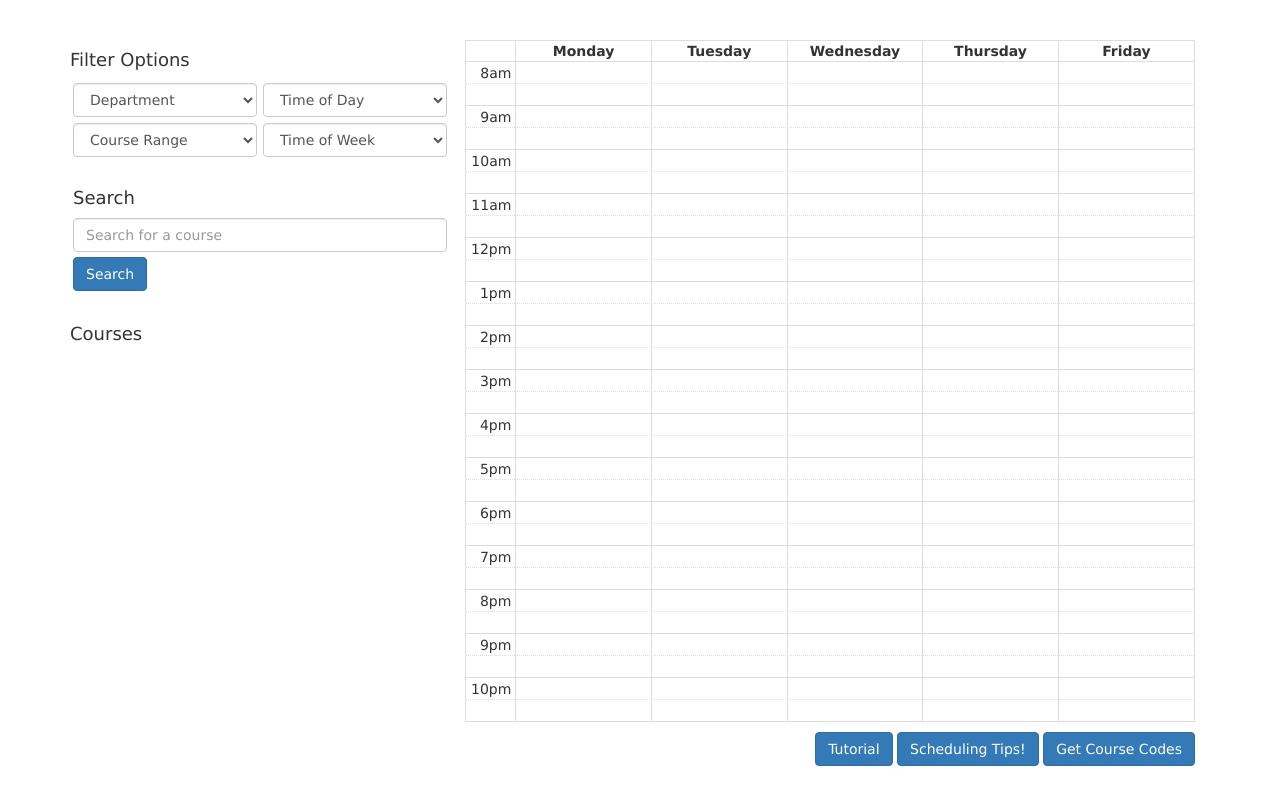
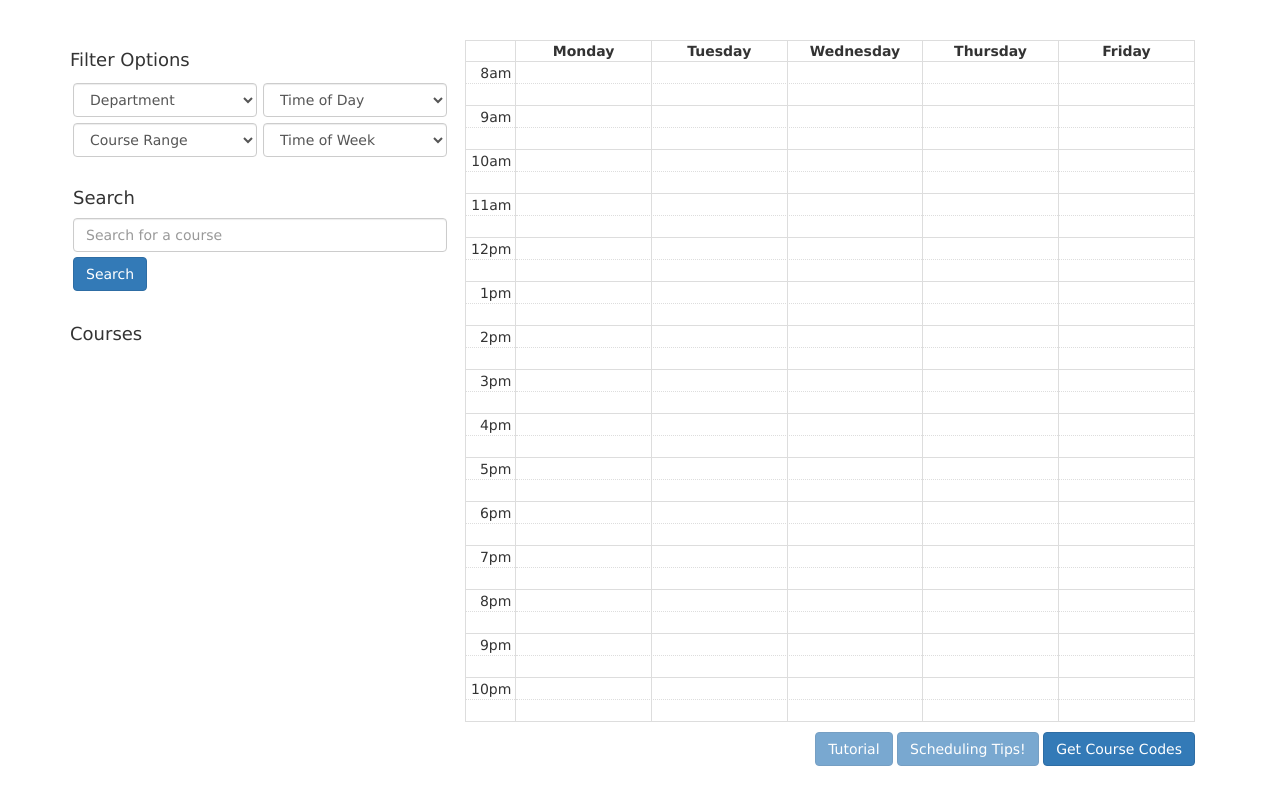
Before and after one commit to JeremySB/GCC-Schedule-Visualizer, a plain HTML site: page index.html in a window 1280 px wide. Drawn offline with Linux system fonts and the light colour scheme.

Commit message:
Disabled extra buttons

```diff
--- a/index.html
+++ b/index.html
@@ -94,8 +94,8 @@
         <div id="calendar-area" class="col-sm-8">
             <div id='calendar'></div>
             <div id="bottom-buttons">
-                <button type="button" id="tutorial_button" class="btn btn-primary">Tutorial</button>
-                <button type="button" id="tips_button" class="btn btn-primary">Scheduling Tips!</button>
+                <button type="button" disabled id="tutorial_button" class="btn btn-primary">Tutorial</button>
+                <button type="button" disabled id="tips_button" class="btn btn-primary">Scheduling Tips!</button>
                 <button type="button" id="course_codes_button" class="btn btn-primary"
                         data-toggle="modal" data-target="#courseCodesModal">
                     Get Course Codes
```
